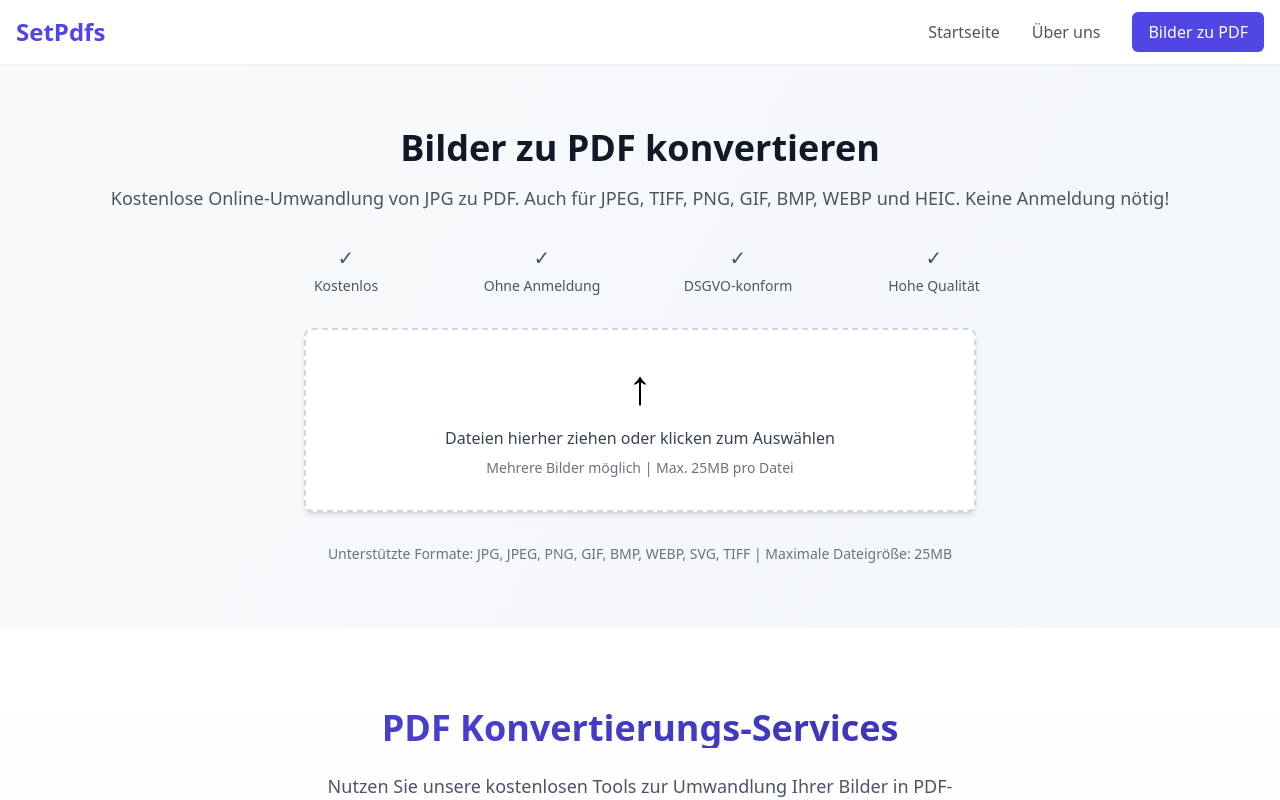
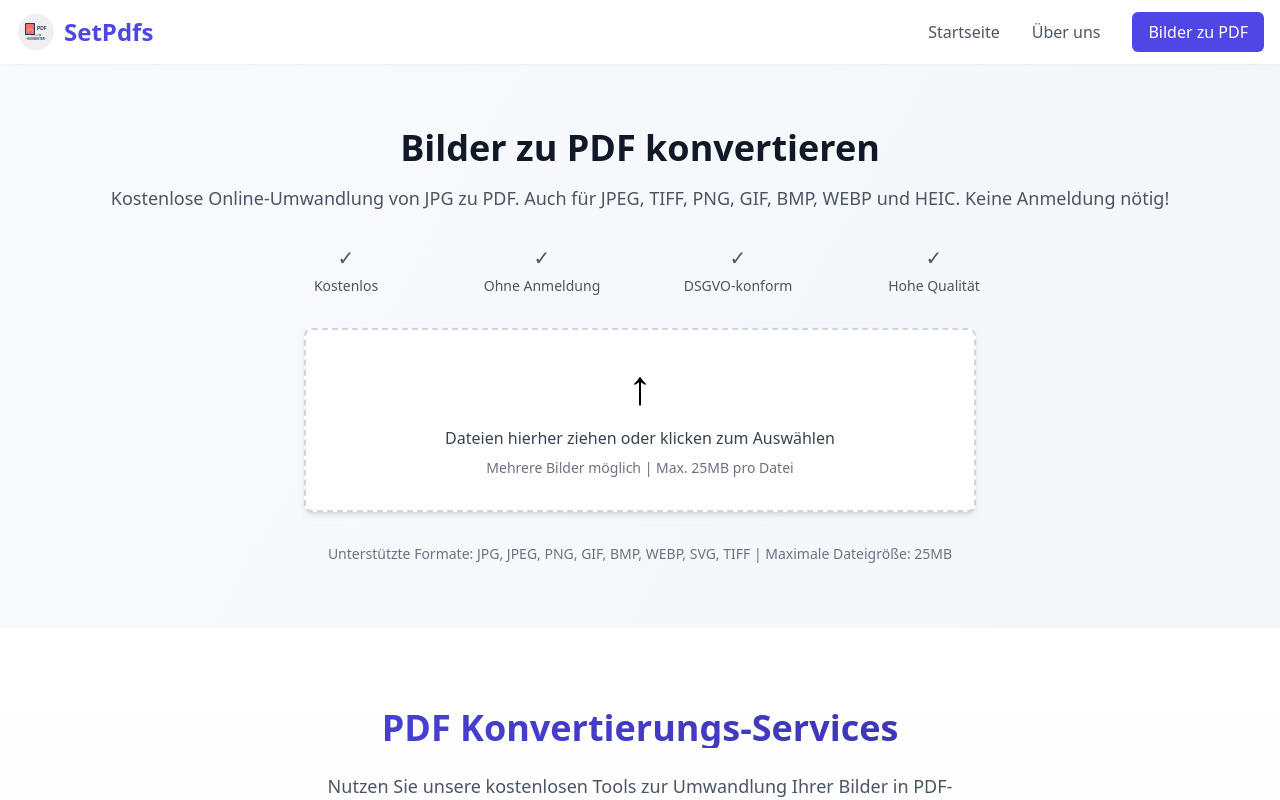
Before and after one commit to Mohdaasif97/SetPdfs, a React (Vite) app: page / in a window 1280 px wide. Shown: the top 800 px of the page. Built offline with nearby package versions, Linux system fonts and the light colour scheme.

Commit message:
Updated FAQ schema

```diff
--- a/package.json
+++ b/package.json
@@ -16,6 +16,7 @@
     "react": "^18.3.1",
     "react-dom": "^18.3.1",
     "react-helmet": "^6.1.0",
+    "react-helmet-async": "^2.0.5",
     "react-router-dom": "^6.28.0"
   },
   "devDependencies": {
--- a/src/App.jsx
+++ b/src/App.jsx
@@ -1,3 +1,5 @@
+
+import { HelmetProvider } from 'react-helmet-async';
 import { useRef } from 'react';
 import { BrowserRouter as Router, Routes, Route } from 'react-router-dom';
 import Header from './components/Header';
--- a/src/components/Header.jsx
+++ b/src/components/Header.jsx
@@ -2,6 +2,21 @@ import React, { useState } from 'react';
 import { Link } from 'react-router-dom';
 import { Helmet } from 'react-helmet';
 import { convertImagesToPDF } from '../utils/pdfConverter';
+
+const Logo = () => (
+  <svg xmlns="http://www.w3.org/2000/svg" viewBox="0 0 200 200" className="w-10 h-10">
+    <circle cx="100" cy="100" r="90" fill="#f0f0f0"/>
+    <rect x="45" y="55" width="50" height="60" fill="#1e3d59" rx="2"/>
+    <rect x="50" y="60" width="40" height="50" fill="#ff6b6b" rx="2"/>
+    <path d="M55 100 L70 80 L85 100" stroke="white" strokeWidth="2" fill="none"/>
+    <text x="105" y="90" fontFamily="Arial, sans-serif" fontWeight="bold" fontSize="24" fill="#1e3d59">PDF</text>
+    <path d="M75 115 L125 115" stroke="#1e3d59" strokeWidth="2"/>
+    <path d="M115 110 L125 115 L115 120" stroke="#1e3d59" strokeWidth="2" fill="none"/>
+    <text x="100" y="140" fontFamily="Arial, sans-serif" fontSize="14" fill="#1e3d59" textAnchor="middle">KONVERTER</text>
+    <rect x="45" y="130" width="10" height="2" fill="#ff6b6b"/>
+    <rect x="145" y="130" width="10" height="2" fill="#ff6b6b"/>
+  </svg>
+);
 
 export default function Header() {
   const [showUploadModal, setShowUploadModal] = useState(false);
@@ -86,10 +101,11 @@ export default function Header() {
           <div className="flex justify-between items-center">
             <Link
               to="/"
-              className="text-2xl font-semibold text-indigo-600 hover:text-indigo-700 transition-colors"
+              className="flex items-center space-x-2 text-2xl font-semibold text-indigo-600 hover:text-indigo-700 transition-colors"
               aria-label="SetPDFs - Startseite"
             >
-              SetPdfs
+              <Logo />
+              <span>SetPdfs</span>
             </Link>
 
             <div className="hidden md:flex items-center space-x-8">
--- a/src/components/SEO.jsx
+++ b/src/components/SEO.jsx
@@ -1,5 +1,5 @@
 import React from 'react';
-import { Helmet } from 'react-helmet';
+import { Helmet } from 'react-helmet-async';
 
 const SEO = ({
   title = "SetPdfs - Kostenlose PDF Konvertierung Online",
```
Also changed, not shown: 1 other file (tests, documents, lock files or other folders).
